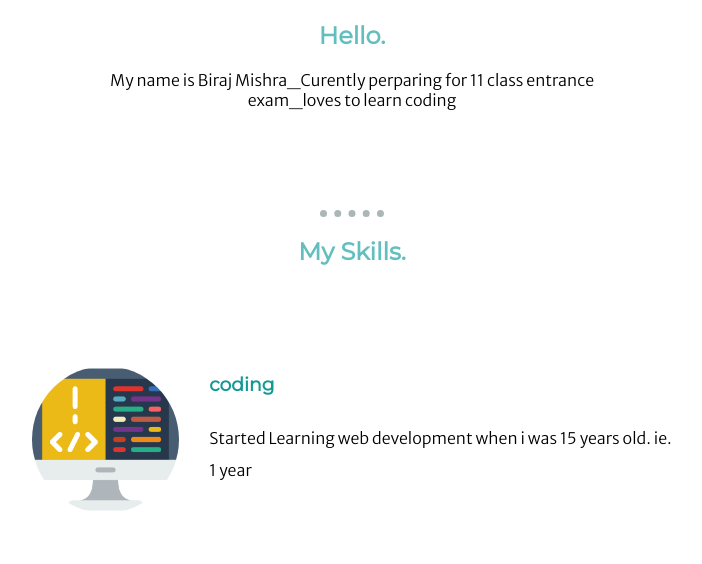
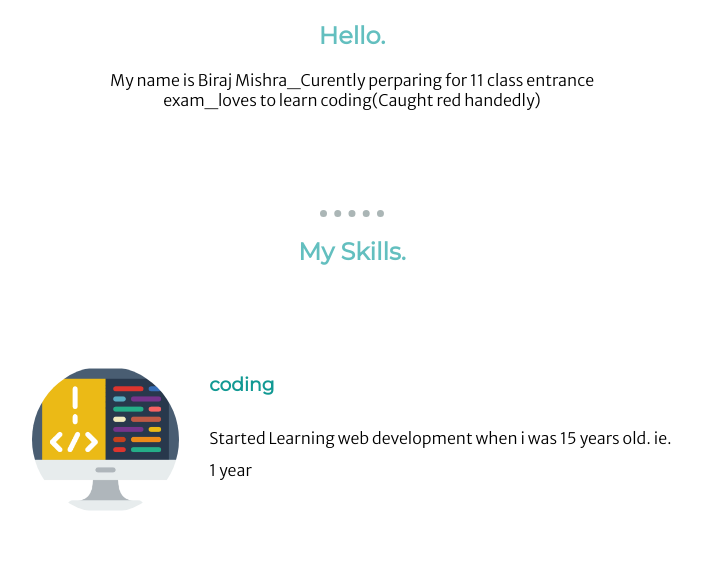
Before and after one commit to biraj33/cv, a plain HTML site: page index.html in a window 1280 px wide. Shown: the part 976-1540 px from the top of the page, without its empty margins (288-990 px from the left). Drawn offline with Linux system fonts and the light colour scheme.

Commit message:
Update index.html

```diff
--- a/index.html
+++ b/index.html
@@ -21,7 +21,9 @@
     <div class="profile">
       <img src="images/profile.png" class="profilelo" alt="profile">
       <h2>Hello.</h2>
-      <p class="intro">My name is Biraj Mishra_Curently perparing for 11 class entrance exam_loves to learn coding</p>
+      <p class="intro">My name is Biraj Mishra_Curently perparing for 11 class entrance exam_loves to learn coding(Caught red handedly)
+
+</p>
     </div>
     <hr>
     <div class="skills">
```
